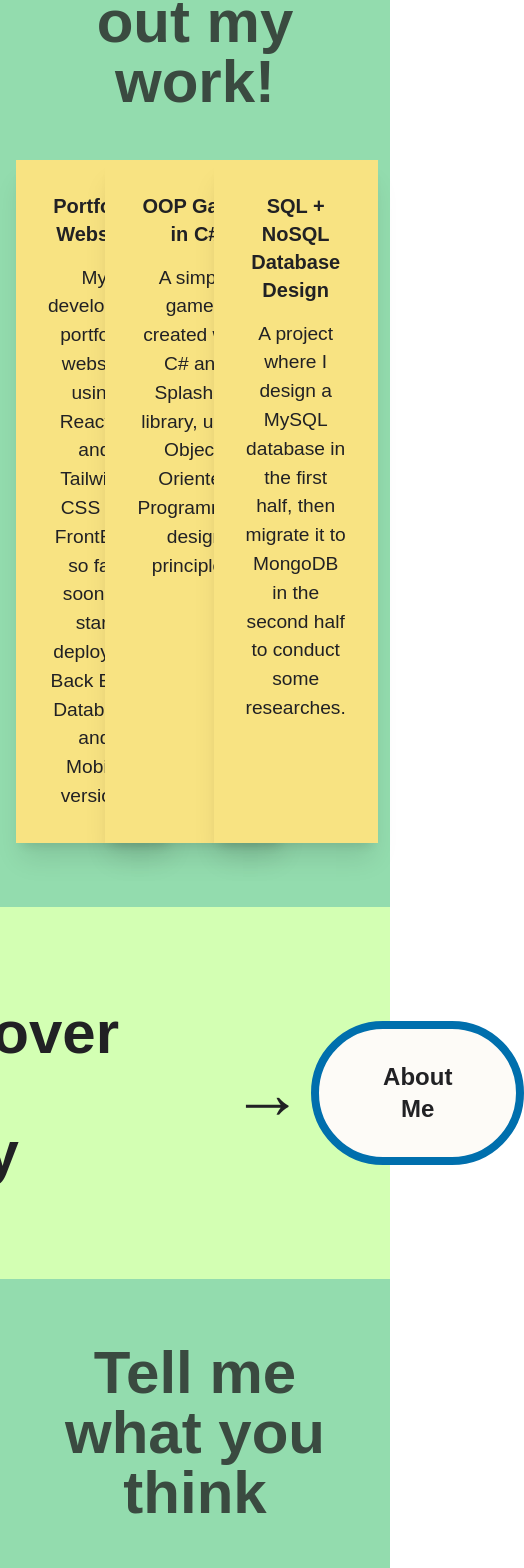
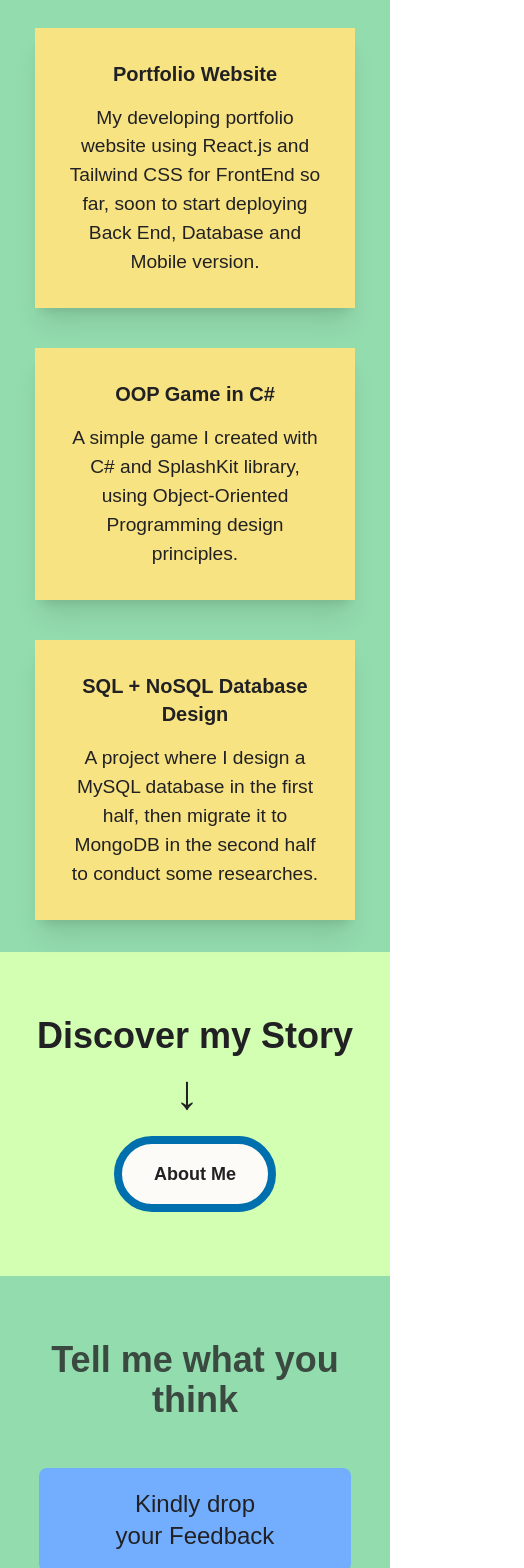
Before and after one commit to DanNgo4/Portfolio-Website-danngo.space, a React (Create React App) app in the folder front-end/: page / in a window 390 px wide. Shown: the part 1324-2892 px from the top of the page, 524 px wide, since content can reach past the window. Built offline with nearby package versions, Linux system fonts and the light colour scheme.

Commit message:
mobile part 2

```diff
--- a/front-end/src/components/Footer.js
+++ b/front-end/src/components/Footer.js
@@ -9,18 +9,18 @@ import LinkedInLogo from "../images/LinkedInLogo1.png";
 import XLogo from "../images/XLogo1.png";
 
 const Footer = () => (
-    <footer className="bg-[#33AB5F] p-8 md:p-16 container mx-auto flex flex-col md:flex-row justify-between items-center">
-            <Link to="/" className="mb-8 md:mb-0">
-                <img src={Logo} alt="Dan Ngo Logo" className="h-16" />
+    <footer className="bg-[#33AB5F] p-8 md:p-16 flex flex-col md:flex-row items-center md:items-start">
+    <Link to="/" className="mb-8 md:mb-0 md:mr-16">
+        <img src={Logo} alt="Dan Ngo Logo" />
     </Link>
 
-            <section className="w-full md:w-auto flex flex-col items-center md:items-start">
-                <ul className="flex flex-col items-center md:flex-row mb-4 md:mb-0">
-                    <li><NavLink to="/"                  className="text-[#F5F4F2] text-xl hover:underline mr-0 md:mr-8 mb-2 md:mb-0">Home</NavLink></li>
-                    <li><NavLink to="/about"             className="text-[#F5F4F2] text-xl hover:underline mr-0 md:mr-8 mb-2 md:mb-0">About</NavLink></li>
-                    <li><NavLink to="/portfolio"         className="text-[#F5F4F2] text-xl hover:underline mr-0 md:mr-8 mb-2 md:mb-0">Portfolio</NavLink></li>
-                    <li><NavLink to="/feedback"          className="text-[#F5F4F2] text-xl hover:underline mr-0 md:mr-8 mb-2 md:mb-0">Feedback</NavLink></li>
-                    <li><HashLink to="/portfolio#Resume" className="text-[#F5F4F2] text-xl hover:underline mr-0 md:mr-8 mb-2 md:mb-0">Resume</HashLink></li>
+    <section className="flex flex-col items-center md:items-start w-full">
+        <ul className="flex flex-col items-center md:flex-row mb-4 md:mb-0 text-center md:text-left">
+            <li className="mb-2 md:mb-0 md:mr-8"><NavLink to="/"                  className="text-[#F5F4F2] text-xl hover:underline">Home</NavLink></li>
+            <li className="mb-2 md:mb-0 md:mr-8"><NavLink to="/about"             className="text-[#F5F4F2] text-xl hover:underline">About</NavLink></li>
+            <li className="mb-2 md:mb-0 md:mr-8"><NavLink to="/portfolio"         className="text-[#F5F4F2] text-xl hover:underline">Portfolio</NavLink></li>
+            <li className="mb-2 md:mb-0 md:mr-8"><NavLink to="/feedback"          className="text-[#F5F4F2] text-xl hover:underline">Feedback</NavLink></li>
+            <li className="mb-2 md:mb-0 md:mr-8"><HashLink to="/portfolio#Resume" className="text-[#F5F4F2] text-xl hover:underline">Resume</HashLink></li>
             <li><HashLink to="/about#Social"     className="text-[#F5F4F2] text-xl hover:underline">Contact</HashLink></li>
         </ul>
 
@@ -30,7 +30,7 @@ const Footer = () => (
             margin: "0.5rem 0",
         }}/> {/* Material UI component */}
 
-                <ul className="flex justify-center md:justify-end">
+        <ul className="flex justify-center md:justify-end w-full">
             <li>
                 <Link to="https://www.facebook.com/danh.ngo04/" target="_blank"><img src={FacebookLogo} alt={"Facebook Logo"} className="h-8" /></Link>
             </li>
@@ -49,51 +49,7 @@ const Footer = () => (
         </ul>
     </section>
 </footer>
+
 );
 
 export default Footer;
-
-
-
-
-
-    {/* <footer className="bg-[#33AB5F] h-52 p-16 pr-[15vw]">
-        <Link to="/" className="float-left top-1/2">
-            <img src={Logo} alt="Dan Ngo Logo" />
-        </Link>
-
-        <section className="ml-48">
-            <ul className="flex">
-                <li className="float-left"><NavLink to="/"                  className="mr-8 text-[#F5F4F2] text-xl hover:underline">Home</NavLink></li>
-                <li className="float-left"><NavLink to="/about"             className="mr-8 text-[#F5F4F2] text-xl hover:underline">About</NavLink></li>
-                <li className="float-left"><NavLink to="/portfolio"         className="mr-8 text-[#F5F4F2] text-xl hover:underline">Portfolio</NavLink></li>
-                <li className="float-left"><NavLink to="/feedback"          className="mr-8 text-[#F5F4F2] text-xl hover:underline">Feedback</NavLink></li>
-                <li className="float-left"><HashLink to="/portfolio#Resume" className="mr-8 text-[#F5F4F2] text-xl hover:underline">Resume</HashLink></li>
-                <li className="float-left"><HashLink to="/about#Social"     className="text-[#F5F4F2] text-xl hover:underline">Contact</HashLink></li>
-            </ul>
-
-            <Divider style={{
-                backgroundColor: "#F5F4F2",
-                width: "70vw",
-                margin: "0.5rem 0",
-            }}/>
-
-            <ul className="flex justify-end">
-                <li>
-                    <Link to="https://www.facebook.com/danh.ngo04/" target="_blank"><img src={FacebookLogo} alt={"Facebook Logo"} /></Link>
-                </li>
-                <li className="ml-6">
-                    <Link to="https://github.com/DanNgo4" target="_blank"><img src={GitHubLogo} alt="GitHub Logo" /></Link>
-                </li>
-                <li className="ml-6">
-                    <Link to="mailto:danngo.au@gmail.com"><img src={EmailLogo} alt="Email Logo" /></Link>
-                </li>
-                <li className="ml-6">
-                    <Link to="https://www.linkedin.com/in/dan-ngo-71182b261/" target="_blank"><img src={LinkedInLogo} alt="LinkedIn Logo" /></Link>
-                </li>
-                <li className="ml-6">
-                    <Link to="https://twitter.com/DanNgo04" target="_blank"><img src={XLogo} alt="X/Twitter Logo" /></Link>
-                </li>
-            </ul>
-        </section>
-    </footer> */}
--- a/front-end/src/components/Resume.js
+++ b/front-end/src/components/Resume.js
@@ -6,12 +6,13 @@ const MyDocument = () => (
         src={resume}
         loading="lazy"
         title="Dan Ngo Resume"
-        style={{
+        /* style={{
             marginLeft: "10vw",
             marginBottom: "5rem",
             width: "80vw",
             height: "124vh"
-        }}
+        }} */
+        className="w-full max-w-[80vw] h-auto md:h-[124vh] mx-auto my-10 md:my-0"
     />
 );
 
--- a/front-end/src/pages/FeedbackPage.js
+++ b/front-end/src/pages/FeedbackPage.js
@@ -7,7 +7,7 @@ const FeedbackPage = () => {
     }, []);
 
     return (
-        <main>
+        <main className="mx-4">
             <section className="text-center my-10">
                 <h1 className="font-bold text-4xl">Heading</h1>
                 <p>The form is currently only for display purposes. I haven't set up a database for it yet, so I'll see you later! ;&#41;</p>
--- a/front-end/src/pages/HomePage.js
+++ b/front-end/src/pages/HomePage.js
@@ -26,40 +26,41 @@ const HomePage = () => {
                 <img src={PFP} alt="Dan Ngo's Profile" className="md:justify-self-end md:max-w-64 max-w-full"/>
             </article>
 
-            <article className="clear-both p-16 bg-[#93DCAE] text-center">
-                <h2 className="mb-12 text-[#3A4A40] text-6xl font-bold">Check out my work!</h2>
+            <article className="p-8 md:p-16 bg-[#93DCAE] text-center">
+                <h2 className="mb-12 text-[#3A4A40] text-4xl md:text-6xl font-bold">Check out my work!</h2>
 
-                <div className="grid grid-cols-3 gap-10">
+                <div className="grid grid-cols-1 md:grid-cols-3 gap-10">
                     <ProjectList limited={true} />
                 </div>
             </article>
 
-            <article className="clear-both p-16 flex flex-row items-center justify-center my-8">
-                <h2 className="text-6xl font-bold mr-16">Discover my Story</h2>
-                <span className="mr-2 ml-12 text-7xl">&#8594;</span>
+            <article className="clear-both p-8 md:p-16 flex flex-col md:flex-row items-center justify-center my-8 text-center md:text-left">
+                <h2 className="text-4xl md:text-6xl font-bold mb-4 md:mb-0 md:mr-16">Discover my Story</h2>
+                <span className="text-5xl md:text-7xl mb-4 md:mb-0 md:mr-2 ml-0 md:ml-12 rotate-90 md:rotate-0">&#8594;</span>
 
                 <Link to="/about">
-                    <button className="bg-[#FDFBF7] border-8 border-solid border-[#006FAD] px-16 py-8 rounded-full text-2xl font-bold
-                                       duration-700 hover:bg-[#006FAD] hover:text-[#FDFBF7]">About Me</button>
+                    <button className="bg-[#FDFBF7] border-8 border-solid border-[#006FAD] px-8 py-4 md:px-16 md:py-8 rounded-full text-lg md:text-2xl font-bold
+                                    duration-700 hover:bg-[#006FAD] hover:text-[#FDFBF7]">About Me</button>
                 </Link>
             </article>
 
-            <article className="clear-both p-16 bg-[#93DCAE] text-center px-10">
-                <h2 className="text-[#3A4A40] text-6xl font-bold mb-12">Tell me what you think</h2>
 
-                <div className="grid grid-cols-2 gap-40 text-4xl">
-                    <Link to="/feedback" className="justify-self-end">
-                        <div className="box1 w-52 p-5 whitespace-nowrap bg-[#73AEFE] rounded-lg duration-[1200ms] overflow-hidden hover:w-[29.125rem]">
-                            <span className="hidden">Kindly drop your</span>&nbsp;Feedback
+            <article className="p-16 bg-[#93DCAE] text-center px-10">
+                <h2 className="text-[#3A4A40] text-4xl md:text-6xl font-bold mb-12">Tell me what you think</h2>
+
+                <section className="grid grid-cols-1 md:grid-cols-2 gap-10 md:gap-40 text-2xl md:text-4xl">
+                    <Link to="/feedback" className="justify-self-center md:justify-self-end">
+                        <div className="Box0 w-[80vw] md:w-52 p-5 md:whitespace-nowrap bg-[#73AEFE] rounded-lg duration-[1200ms] overflow-hidden md:hover:w-[29.125rem]">
+                            <span className="md:hidden">Kindly drop your</span>&nbsp;Feedback
                         </div>
                     </Link>
 
-                    <Link to="/about#Social" className="justify-self-start">
-                        <div className="box2 w-56 p-5 whitespace-nowrap bg-[#73AEFE] rounded-lg duration-[1200ms] overflow-hidden hover:w-[35.625rem]">
-                            Contact Me&nbsp;<span className="hidden">through Social Media</span>
+                    <Link to="/about#Social" className="justify-self-center md:justify-self-start">
+                        <div className="Box0 w-[80vw] md:w-56 p-5 md:whitespace-nowrap bg-[#73AEFE] rounded-lg duration-[1200ms] overflow-hidden md:hover:w-[35.625rem]">
+                            Contact Me&nbsp;<span className="md:hidden">through Social Media</span>
                         </div>
                     </Link>
-                </div>
+                </section>
             </article>
         </main>
     );
--- a/front-end/src/pages/ProjectPage.js
+++ b/front-end/src/pages/ProjectPage.js
@@ -15,7 +15,7 @@ const ProjectPage = () => {
 
     return (
         <main className="min-h-[29vw]">
-            <h1 className="my-10 font-bold text-4xl text-center">{project.title}</h1>
+            <h1 className="my-10 mx-4 font-bold text-4xl text-center">{project.title}</h1>
 
             <Link to={project.url} target="_blank" className="mb-10 flex justify-center">
                 <button className="border-4 border-solid border-black rounded-xl text-2xl px-8 py-5 hover:bg-[#fdfdfd] duration-700">GitHub Repository</button>
--- a/front-end/src/styles/index.css
+++ b/front-end/src/styles/index.css
@@ -25,8 +25,7 @@ header nav ul li a.active {
   background-color: #D3FFB3;
 }
 
-div.box1:hover span,
-div.box2:hover span {
+div.Box0:hover span {
   display: inline;
 }
 
```
Also changed, not shown: front-end/src/pages/AboutPage.js (+11 -2 lines), front-end/src/pages/PortfolioPage.js (+8 -7 lines), front-end/src/styles/images/Sword Lake1.jpg (deleted). Lines whose indentation alone changed are shown as unchanged.
